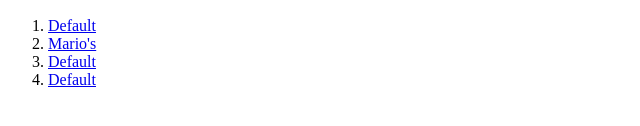
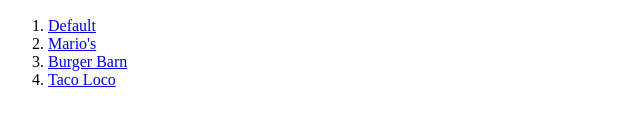
Before and after one commit to payne/MadeNewClasses, a plain HTML site: page index.html in a window 1280 px wide. Shown: the part 146-272 px from the top of the page, 0-640 px from the left. Drawn offline with Linux system fonts and the light colour scheme.

Commit message:
corrected labels.

```diff
--- a/index.html
+++ b/index.html
@@ -12,8 +12,8 @@ Demos in the <a href="https://payne.github.io/MadeNewClasses/">https://payne.git
 <ol>
    <li><a href="https://payne.github.io/MadeNewClasses/i1/generic/index.html">Default</a></li>
    <li><a href="https://payne.github.io/MadeNewClasses/i1/generic/index.html?store=marios_pizza">Mario's</a></li>
-   <li><a href="https://payne.github.io/MadeNewClasses/i1/generic/index.html?store=burger_barn">Default</a></li>
-   <li><a href="https://payne.github.io/MadeNewClasses/i1/generic/index.html?store=taco_loco">Default</a></li>
+   <li><a href="https://payne.github.io/MadeNewClasses/i1/generic/index.html?store=burger_barn">Burger Barn</a></li>
+   <li><a href="https://payne.github.io/MadeNewClasses/i1/generic/index.html?store=taco_loco">Taco Loco</a></li>
 </ol>
 
 </html>
```
